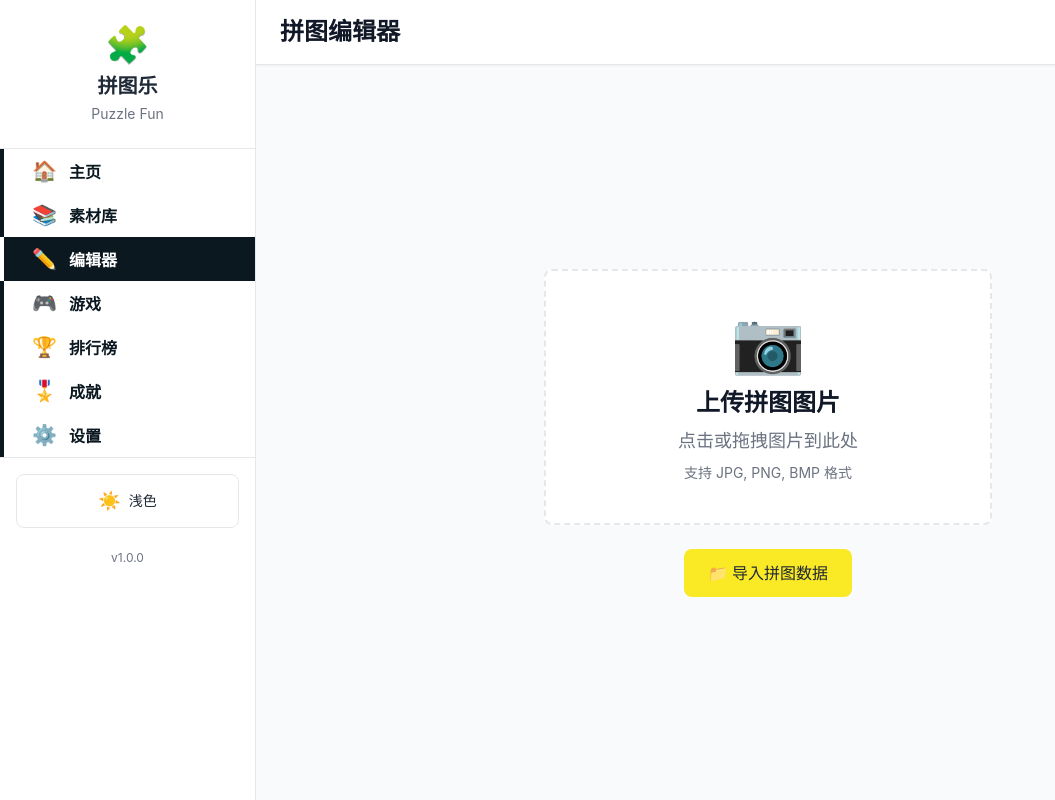
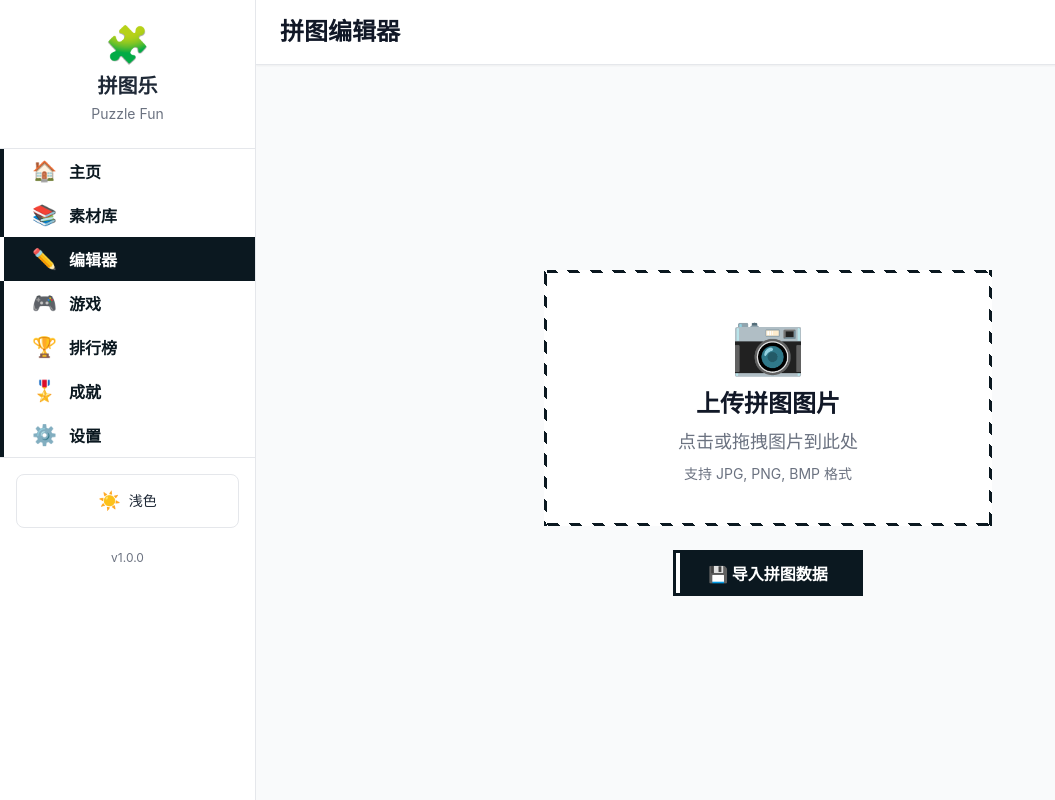
Before and after one commit to Hachi8mi-Software/Jigsaw, a Vue app: page /Jigsaw/editor in a window 1280 px wide. Shown: the whole page, without its empty margins (0-1055 px from the left). Built offline with nearby package versions, Linux system fonts and the light colour scheme.

Commit message:
🎨 修改编辑界面上传文件样式

```diff
--- a/src/assets/ark.css
+++ b/src/assets/ark.css
@@ -145,3 +145,13 @@ select.ark {
 
   outline: none;
 }
+
+.dash.ark {
+  border: 3px solid transparent;
+  background: linear-gradient(var(--theme-background), var(--theme-background)) padding-box,
+    repeating-linear-gradient(45deg,
+      var(--theme-primary) 0,
+      var(--theme-primary) 0.5em,
+      var(--theme-background) 0,
+      var(--theme-background) 1em);
+}
--- a/src/views/EditorView.vue
+++ b/src/views/EditorView.vue
@@ -25,7 +25,7 @@
     <div v-if="!currentImage" class="upload-state">
       <div class="upload-container">
         <div
-          class="upload-area"
+          class="upload-area ark dash"
           @click="triggerImageUpload"
           @drop.prevent="handleImageDrop"
           @dragover.prevent
@@ -38,8 +38,8 @@
         </div>
 
         <div class="upload-actions">
-          <button @click="openImportDialog" class="action-btn secondary">
-            📁 导入拼图数据
+          <button @click="openImportDialog" class="ark primary">
+            💾 导入拼图数据
           </button>
         </div>
       </div>
@@ -356,7 +356,7 @@
     </div>
 
     <!-- 图片裁剪对话框 -->
-    <div v-if="showCropDialog" class="modal-overlay">
+    <div v-if="showCropDialog" class="modal-overlay ark">
       <div class="modal-dialog crop-dialog" @click.stop>
         <div class="modal-header">
           <h3>裁剪图片</h3>
@@ -1268,10 +1268,9 @@ onUnmounted(() => {
 }
 
 .upload-area {
-  @apply w-full h-64 border-2 border-dashed rounded-lg;
+  @apply w-full h-64;
   @apply flex flex-col items-center justify-center cursor-pointer;
   @apply transition-all duration-200 mb-6;
-  border-color: var(--settings-border);
   background-color: var(--settings-card-bg);
 }
 
```
